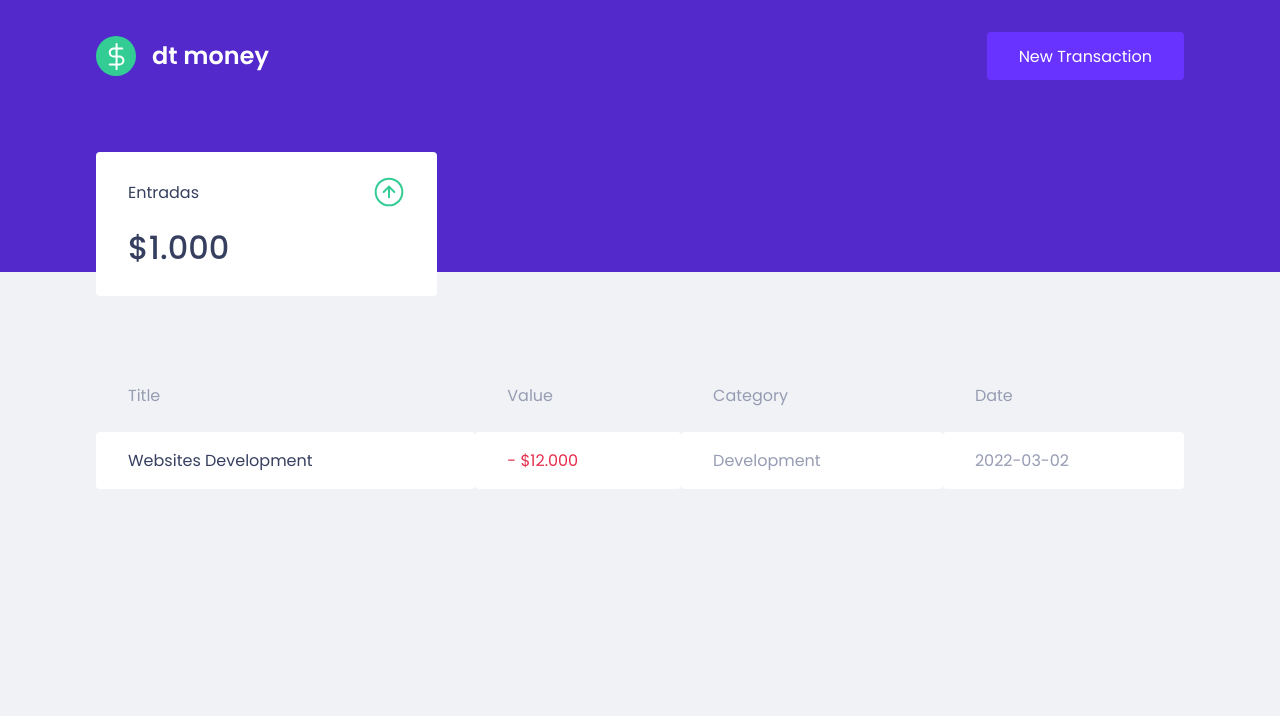
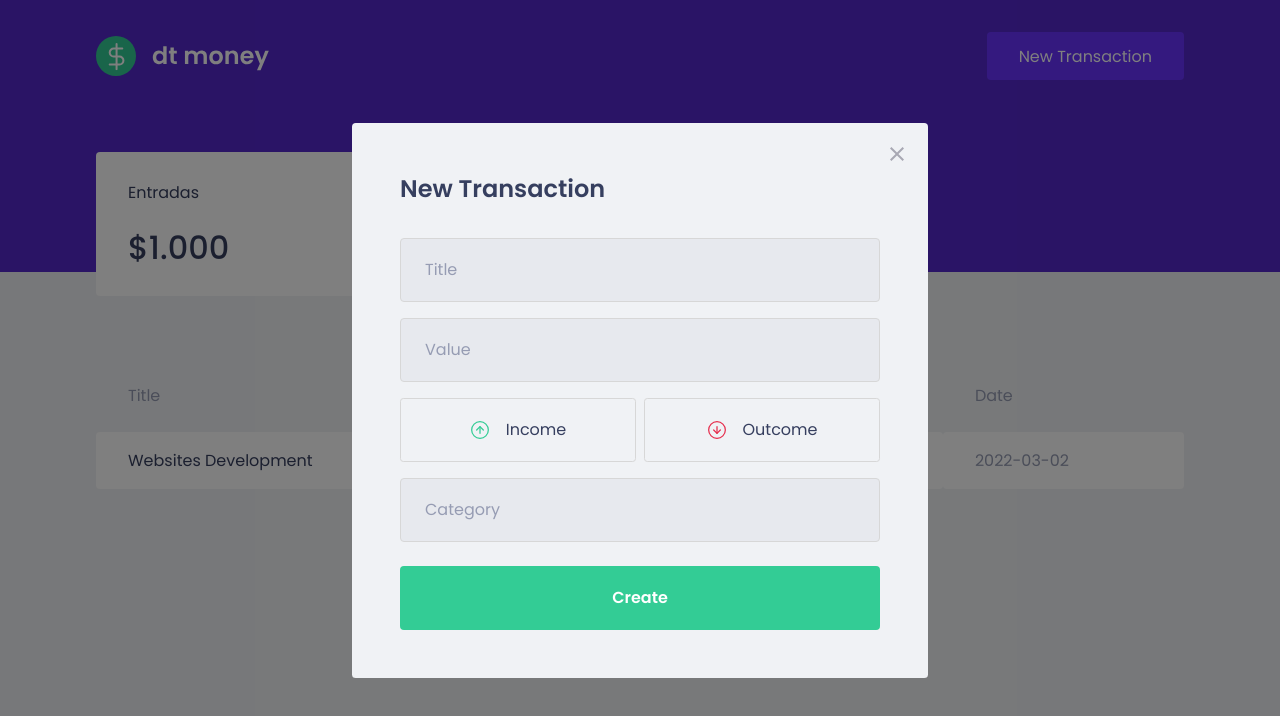
Before and after one commit to davifsroberto/drMoney, a React (Create React App) app: page / in a window 1280 px wide. Both pictures are taken after a click on the button "New Transaction". Shown: the top 716 px of the page. Built offline with nearby package versions, Linux system fonts and the light colour scheme; no server answers; what miragejs would draw is missing.

Commit message:
modal and forms

```diff
--- a/package.json
+++ b/package.json
@@ -12,8 +12,10 @@
   "dependencies": {
     "axios": "^0.26.0",
     "miragejs": "^0.1.43",
+    "polished": "^4.1.4",
     "react": "^17.0.2",
     "react-dom": "^17.0.2",
+    "react-modal": "^3.14.4",
     "react-scripts": "5.0.0",
     "styled-components": "^5.3.3",
     "web-vitals": "^2.1.0"
@@ -26,6 +28,7 @@
     "@types/node": "^16.7.13",
     "@types/react": "^17.0.20",
     "@types/react-dom": "^17.0.9",
+    "@types/react-modal": "^3.13.1",
     "@types/styled-components": "^5.1.24",
     "prettier": "^2.5.1",
     "typescript": "^4.4.2"
--- a/src/App.tsx
+++ b/src/App.tsx
@@ -1,12 +1,37 @@
+import { useState } from 'react';
+
+import Modal from 'react-modal';
+
+import { GlobalStyle } from './styles/global';
 import Dashboard from './components/Dashboard';
 import { Header } from './components/Header';
-import { GlobalStyle } from './styles/global';
+import NewTransactionModal from './components/NewTransactionModal';
+
+Modal.setAppElement('#root');
 
 export function App() {
+  const [isNewTransactionModalOpen, setIsNewTransactionModalOpen] =
+    useState(false);
+
+  function handleOpenNewTransactionModal() {
+    setIsNewTransactionModalOpen(true);
+  }
+
+  function handleCloseNewTransactionModal() {
+    setIsNewTransactionModalOpen(false);
+  }
+
   return (
     <>
-      <Header />
+      <Header oneOpenNewTransactionModal={handleOpenNewTransactionModal} />
+
       <Dashboard />
+
+      <NewTransactionModal
+        isOpen={isNewTransactionModalOpen}
+        onRequestClose={handleCloseNewTransactionModal}
+      />
+
       <GlobalStyle />
     </>
   );
--- a/src/components/Header/index.tsx
+++ b/src/components/Header/index.tsx
@@ -1,13 +1,19 @@
 import logoImg from '../../assets/logo.svg';
 import { Container, Content } from './styles';
 
-export function Header() {
+interface HeaderProps {
+  oneOpenNewTransactionModal: () => void;
+}
+
+export function Header({ oneOpenNewTransactionModal }: HeaderProps) {
   return (
     <Container>
       <Content>
-        <img src={logoImg} alt="dr money" />
+        <img src={logoImg} alt="drMoney" />
 
-        <button type="button">New Transaction</button>
+        <button onClick={oneOpenNewTransactionModal} type="button">
+          New Transaction
+        </button>
       </Content>
     </Container>
   );
--- /dev/null
+++ b/src/components/NewTransactionModal/index.tsx
@@ -0,0 +1,57 @@
+import Modal from 'react-modal';
+
+import { Container, TransactionTypeContainer } from './styles';
+import closeImg from '../../assets/close.svg';
+import incomeImg from '../../assets/income.svg';
+import outcomeImg from '../../assets/outcome.svg';
+import { useState } from 'react';
+
+interface NewTransactionModalProps {
+  isOpen: boolean;
+  onRequestClose: () => void;
+}
+
+export default function NewTransactionModal({
+  isOpen,
+  onRequestClose,
+}: NewTransactionModalProps) {
+  const [typeTransaction, setTypeTransaction] = useState('deposit');
+
+  return (
+    <Modal
+      isOpen={isOpen}
+      onRequestClose={onRequestClose}
+      overlayClassName="react-modal-overlay"
+      className="react-modal-content"
+    >
+      <button className="react-modal-close" type="button">
+        <img onClick={onRequestClose} src={closeImg} alt="Close Modal" />
+      </button>
+      <Container>
+        <h2>New Transaction</h2>
+
+        <input type="text" placeholder="Title" />
+
+        <input type="number" placeholder="Value" />
+
+        <TransactionTypeContainer>
+          <button type="button">
+            <img src={incomeImg} alt="Income" />
+
+            <span>Income</span>
+          </button>
+
+          <button type="button">
+            <img src={outcomeImg} alt="Outcome" />
+
+            <span>Outcome</span>
+          </button>
+        </TransactionTypeContainer>
+
+        <input type="text" placeholder="Category" />
+
+        <button type="submit">Create</button>
+      </Container>
+    </Modal>
+  );
+}
--- /dev/null
+++ b/src/components/NewTransactionModal/styles.ts
@@ -0,0 +1,81 @@
+import { darken } from 'polished';
+import styled from 'styled-components';
+
+export const Container = styled.form`
+  h2 {
+    color: var(--text-title);
+    font-size: 1.5rem;
+    margin-bottom: 2rem;
+  }
+
+  input {
+    width: 100%;
+    padding: 0 1.5rem;
+    height: 4rem;
+    border-radius: 0.25rem;
+    border: 1px solid #d7d7d7;
+    background: #e7e9ee;
+    font-weight: 400;
+    font-size: 1rem;
+
+    &::placeholder {
+      color: var(--text-body);
+    }
+
+    & + input {
+      margin-top: 1rem;
+    }
+  }
+
+  button[type='submit'] {
+    width: 100%;
+    padding: 0 1.5rem;
+    height: 4rem;
+    background: var(--green);
+    color: #fff;
+    border-radius: 0.25em;
+    border: 0;
+    font-size: 1rem;
+    margin-top: 1.5rem;
+    font-weight: 600;
+    transition: filter 0.2s;
+
+    &:hover {
+      filter: brightness(0.9);
+    }
+  }
+`;
+
+export const TransactionTypeContainer = styled.div`
+  margin: 1rem 0;
+  display: grid;
+  grid-template-columns: 1fr 1fr;
+  gap: 0.5rem;
+
+  button {
+    height: 4rem;
+    border: 1px solid #d7d7d7;
+    border-radius: 0.25em;
+    background: transparent;
+    display: flex;
+    align-items: center;
+    justify-content: center;
+    transition: border-color 0.2s;
+
+    &:hover {
+      border-color: ${darken(0.3, '#d7d7d7')};
+    }
+
+    img {
+      width: 20px;
+      height: 20px;
+    }
+
+    span {
+      display: inline-block;
+      margin-left: 1rem;
+      font-size: 1rem;
+      color: var(--text-title);
+    }
+  }
+`;
--- a/src/styles/global.ts
+++ b/src/styles/global.ts
@@ -2,7 +2,6 @@ import { createGlobalStyle } from 'styled-components';
 
 export const GlobalStyle = createGlobalStyle`
   :root {
-    --background: #f0f2f5;
     --red: #e52e4d;
     --blue: #5429cc;
     --green: #33cc95;
@@ -58,13 +57,11 @@ export const GlobalStyle = createGlobalStyle`
 
   .react-modal-overlay {
     background: rgba(0, 0, 0, 0.5);
-
     position: fixed;
     top: 0;
     bottom: 0;
     right: 0;
     left: 0;
-
     display: flex;
     align-items: center;
     justify-content: center;
@@ -85,7 +82,6 @@ export const GlobalStyle = createGlobalStyle`
     top: 1.5rem;
     border: 0;
     background: transparent;
-
     transition: filter 0.2s;
 
     &:hover {
```
Also changed, not shown: 1 other file (tests, documents, lock files or other folders).
